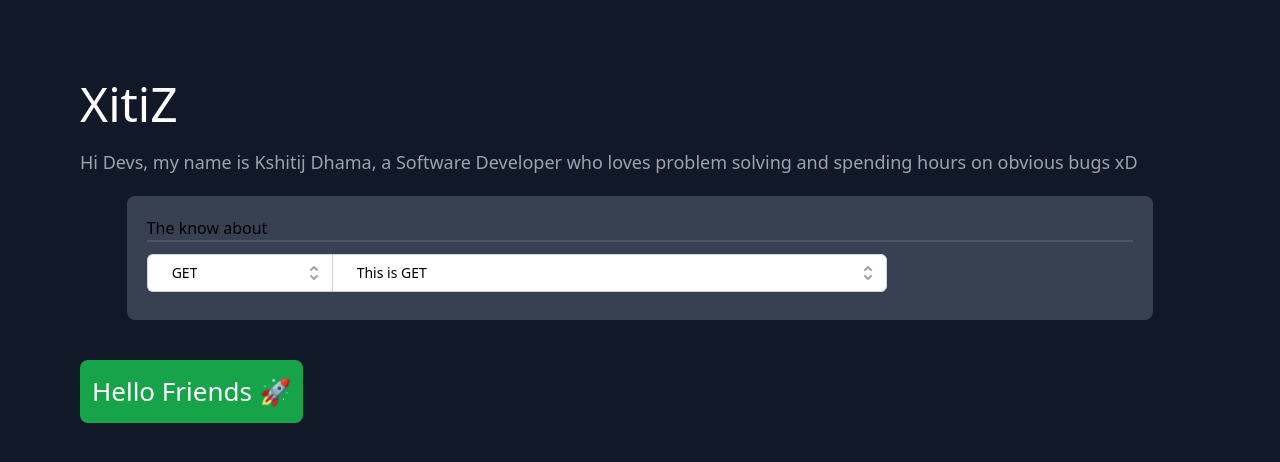
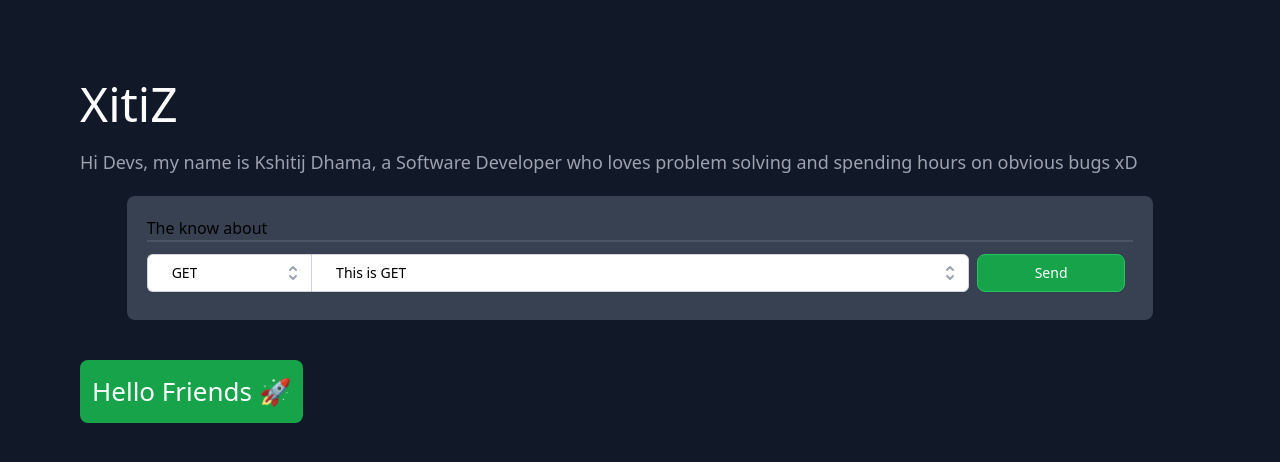
Before and after one commit to kaydee0502/kaydee0502.github.io, a React (Vite) app: page / in a window 1280 px wide. Shown: the top 462 px of the page. Built offline with nearby package versions, Linux system fonts and the light colour scheme.

Commit message:
added send button

```diff
--- a/src/App.jsx
+++ b/src/App.jsx
@@ -24,7 +24,7 @@ function App() {
         </div>
         <button
           onClick={() => {
-            dispatch(setVerb("PUT"));
+            console.log("lmao");
           }}
           className="p-3 bg-green-600 rounded-lg text-white mt-5 hover:bg-gray-600"
         >
--- a/src/Endpoint.jsx
+++ b/src/Endpoint.jsx
@@ -49,7 +49,7 @@ export default function Endpoint() {
     <Listbox value={selected} onChange={setSelected}>
       {({ open }) => (
         <>
-          <div className="mt-1 relative py-2 w-3/4 inline-block">
+          <div className="mt-1 relative py-2 w-4/6 inline-block">
             <Listbox.Button className="relative w-full bg-white border border-gray-300 rounded-r-md shadow-sm pl-3 pr-10 py-2 text-left cursor-default focus:outline-none focus:ring-1 focus:ring-indigo-500 focus:border-indigo-500 sm:text-sm">
               <span className="flex items-center">
                 <span className="ml-3 block truncate">{selected.value}</span>
--- a/src/Ground.jsx
+++ b/src/Ground.jsx
@@ -1,15 +1,17 @@
 import React from "react";
 import Verb from "./Verb";
 import Endpoint from "./Endpoint";
+import Submit from "./Submit";
 
 const Ground = () => {
   return (
     <div className="p-5 bg-gray-700 rounded-lg">
       The know about
       <div className="h-0.5 w-full bg-gray-600"></div>
-      <div className="w-3/4">
+      <div className="w-full">
         <Verb></Verb>
         <Endpoint></Endpoint>
+        <Submit></Submit>
       </div>
     </div>
   );
--- /dev/null
+++ b/src/Submit.jsx
@@ -0,0 +1,18 @@
+import React from "react";
+
+const Submit = () => {
+  return (
+    <div className="mt-1 relative py-2 w-1/6 inline-block z-10 px-2">
+      <button
+        onClick={() => {
+          console.log("lmao");
+        }}
+        className="bg-green-600 border border-green-500 rounded-lg text-white hover:bg-gray-600 w-full shadow-sm py-2 cursor-default sm:text-sm focus:ring-1"
+      >
+        Send
+      </button>
+    </div>
+  );
+};
+
+export default Submit;
--- a/src/Verb.jsx
+++ b/src/Verb.jsx
@@ -48,7 +48,7 @@ export default function Verb() {
     <Listbox value={selected} onChange={setSelected}>
       {({ open }) => (
         <>
-          <div className="mt-1 relative py-2 w-1/4 inline-block z-10">
+          <div className="mt-1 relative py-2 w-1/6 inline-block z-10">
             <Listbox.Button className="relative w-full bg-white border border-gray-300 border-r-0 rounded-l-md shadow-sm pl-3 pr-10 py-2 text-left cursor-default focus:outline-none focus:ring-1 focus:ring-indigo-500 focus:border-indigo-500 sm:text-sm">
               <span className="flex items-center">
                 <span className="ml-3 block truncate">{selected.name}</span>
```
